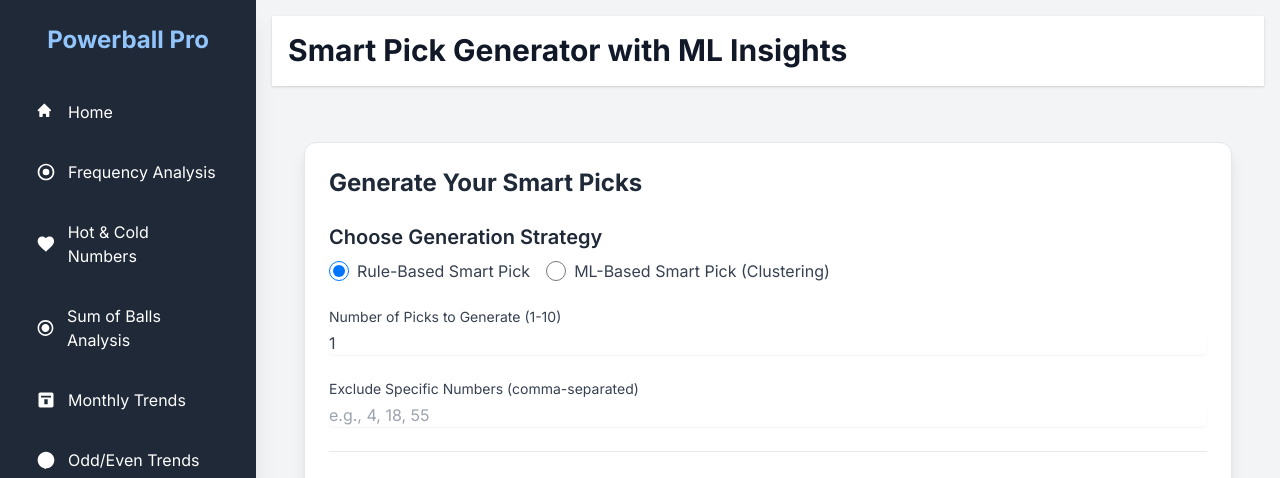
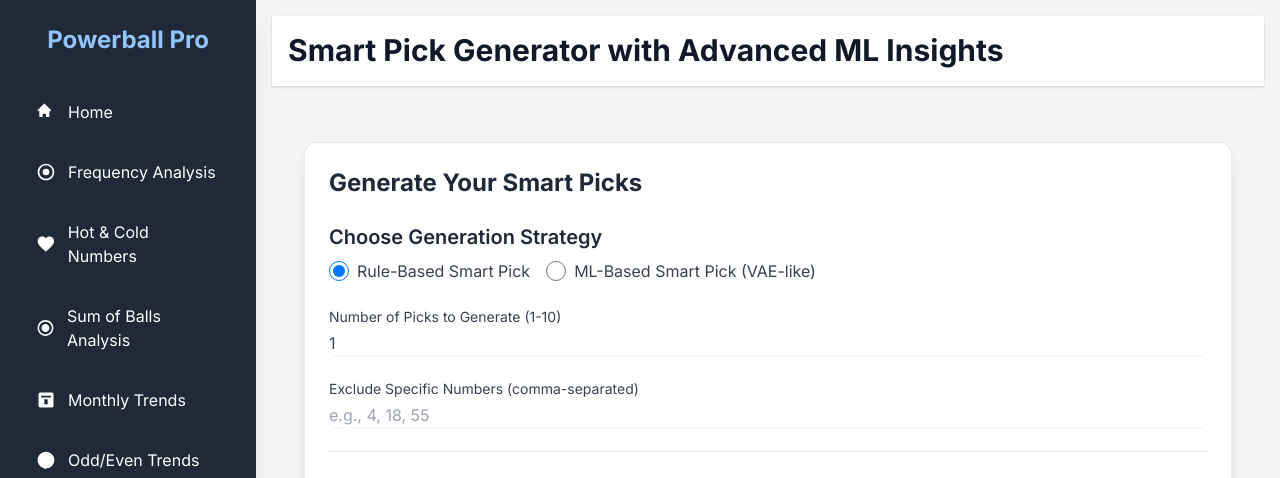
Before and after one commit to ukdeepak-33/Powerball_Play, a Flask app: template templates/smart_pick_generator.html in a window 1280 px wide. Shown: the top 478 px of the page. Run offline with Flask 3, Linux system fonts and the light colour scheme; the template is opened without the code that fills it, so the values that code supplies are empty; some libraries are stand-ins or nearby versions.

Commit message:
Update smart_pick_generator.html

```diff
--- a/templates/smart_pick_generator.html
+++ b/templates/smart_pick_generator.html
@@ -2,7 +2,7 @@
 
 {% block title %}Smart Pick Generator{% endblock %}
 
-{% block page_heading %}Smart Pick Generator with ML Insights{% endblock %}
+{% block page_heading %}Smart Pick Generator with Advanced ML Insights{% endblock %}
 
 {% block head %}
     {{ super() }}
@@ -22,6 +22,7 @@
             box-shadow: 0 2px 4px rgba(0,0,0,0.2);
             flex-shrink: 0;
         }
+        /* This class makes the Powerball red */
         .powerball {
             background-color: #ef4444; /* Red */
         }
@@ -47,7 +48,7 @@
         {% if messages %}
             <div class="flash-messages space-y-3 mb-4">
                 {% for category, message in messages %}
-                    <div class="p-4 rounded-lg shadow-md text-sm {% if category == 'error' %}bg-red-100 text-red-700 border border-red-200{% elif category == 'info' %}bg-blue-100 text-blue-700 border border-blue-200{% else %}bg-green-100 text-green-700 border border-blue-200{% endif %} animate-fade-in">
+                    <div class="p-4 rounded-lg shadow-md text-sm {% if category == 'error' %}bg-red-100 text-red-700 border border-red-200{% elif category == 'info' %}bg-blue-100 text-blue-700 border border-blue-200{% else %}bg-green-100 text-green-700 border border-green-200{% endif %} animate-fade-in">
                         <p class="font-medium">{{ message }}</p>
                     </div>
                 {% endfor %}
@@ -68,8 +69,8 @@
                         <span class="ml-2 text-gray-700 font-medium">Rule-Based Smart Pick</span>
                     </label>
                     <label class="inline-flex items-center">
-                        <input type="radio" name="generation_strategy" value="ml_based" class="form-radio text-indigo-600 h-5 w-5">
-                        <span class="ml-2 text-gray-700 font-medium">ML-Based Smart Pick (Clustering)</span>
+                        <input type="radio" name="generation_strategy" value="vae_based" class="form-radio text-indigo-600 h-5 w-5">
+                        <span class="ml-2 text-gray-700 font-medium">ML-Based Smart Pick (VAE-like)</span>
                     </label>
                 </div>
             </div>
@@ -242,10 +243,9 @@
                 payload.prioritize_special_patterns = document.getElementById('prioritize_special_patterns').checked;
                 payload.prioritize_consecutive_patterns = document.getElementById('prioritize_consecutive_patterns').checked;
                 payload.force_specific_pattern = document.getElementById('force_specific_pattern').value;
-            } else if (selectedStrategy === 'ml_based') {
-                apiUrl = '/api/generate_ml_smart_picks'; // New ML-based API endpoint
-                // ML-based generation doesn't use all the rule-based filters directly
-                // but excluded_numbers and num_sets are common.
+            } else if (selectedStrategy === 'vae_based') {
+                apiUrl = '/api/generate_vae_picks'; // New VAE-like API endpoint
+                // Excluded numbers and num_sets are still passed
             }
 
             try {
@@ -266,12 +266,16 @@
                         const pickDiv = document.createElement('div');
                         pickDiv.className = 'flex flex-wrap items-center justify-center sm:justify-start bg-gray-50 p-4 rounded-lg shadow-sm';
                         const whiteBallsHtml = pick.white_balls.map(ball => `<span class="ball">${ball}</span>`).join('');
+
+                        // --- FIX FOR RED POWERBALL HERE ---
                         pickDiv.innerHTML = `
                             <div class="flex items-center mb-2 sm:mb-0 sm:mr-4">
                                 ${whiteBallsHtml}
                                 <span class="ball powerball">${pick.powerball}</span>
                             </div>
                         `;
+                        // --- END FIX ---
+
                         generatedPicksContainer.appendChild(pickDiv);
                     });
                     generatedPicksSection.classList.remove('hidden');
@@ -290,11 +294,11 @@
                         lastDrawDatesSection.classList.remove('hidden');
                     }
 
-                    // Display ML cluster info if available
-                    if (selectedStrategy === 'ml_based' && result.ml_cluster_info) {
+                    // Display ML model info if available
+                    if (selectedStrategy === 'vae_based' && result.ml_model_info) {
                         const mlInfoDiv = document.createElement('div');
                         mlInfoDiv.className = 'mt-4 p-3 bg-blue-50 border border-blue-200 rounded-lg text-blue-800 text-sm font-medium';
-                        mlInfoDiv.textContent = result.ml_cluster_info;
+                        mlInfoDiv.textContent = result.ml_model_info;
                         generatedPicksContainer.prepend(mlInfoDiv); // Add to top of generated picks
                     }
 
```
